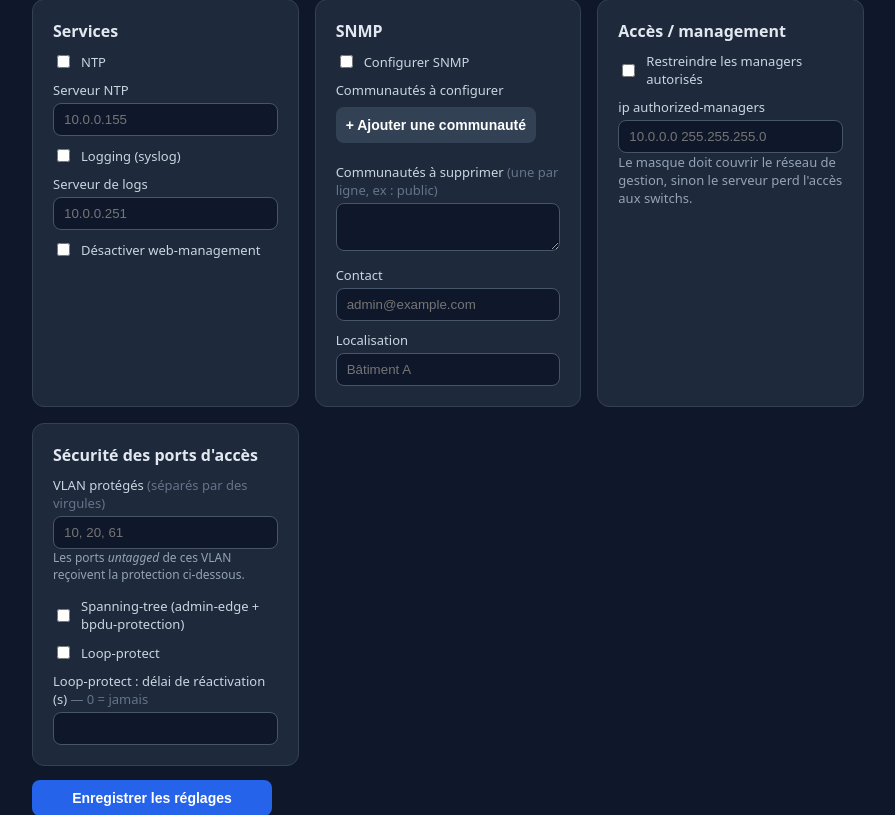
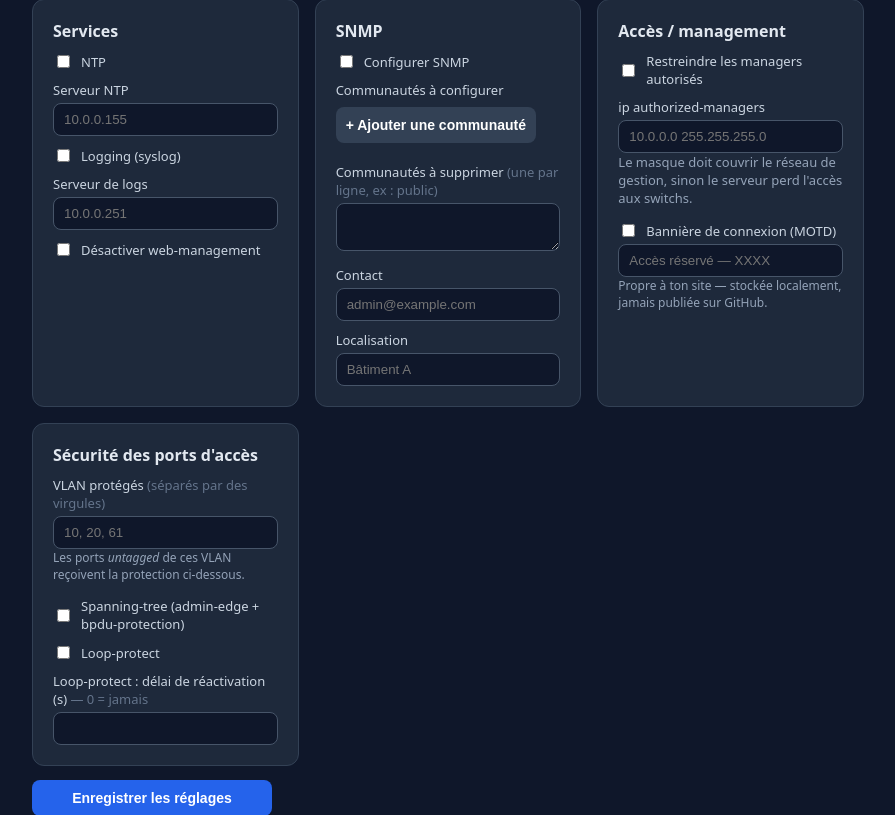
Before and after one commit to V3locidad/network-manage, a Flask app: template webui/templates/settings.html in a window 1280 px wide. Shown: the part 157-972 px from the top of the page, without its empty margins (192-1087 px from the left). Run offline with Flask 3, Linux system fonts and the light colour scheme; the template is opened without the code that fills it, so the values that code supplies are empty.

Commit message:
settings: bannière MOTD configurable (locale, jamais versionnée)
Champ banner_motd + interrupteur dans la page Config standard, stocké dans
baseline.json (local). Le rôle baseline ajoute 'banner motd "..."'. Le dépôt
reste générique : chaque site met sa propre bannière.

Co-Authored-By: Claude Opus 4.8 <noreply@anthropic.com>

```diff
--- a/roles/baseline/defaults/main.yml
+++ b/roles/baseline/defaults/main.yml
@@ -22,10 +22,13 @@ baseline_save: true           # write memory après application
 
 # Interrupteurs (appliquer ou non chaque bloc) — pilotés par la page « Config
 # standard » de l'interface. Par défaut tout est appliqué (comportement inchangé).
+# Bannière MOTD — propre au site (jamais versionnée).
+banner_motd: ""
 baseline_ntp: true
 baseline_logging: true
 baseline_snmp: true
 baseline_web_mgmt_off: true
 baseline_authmgr: true
+baseline_banner: true
 baseline_spanning_tree: true
 baseline_loop_protect: true
--- a/roles/baseline/tasks/procurve.yml
+++ b/roles/baseline/tasks/procurve.yml
@@ -57,6 +57,8 @@
             if (baseline_web_mgmt_off | bool) else [])
          + (['ip authorized-managers ' ~ authorized_manager ~ ' access manager']
             if (baseline_authmgr | bool) and authorized_manager else [])
+         + (['banner motd "' ~ banner_motd ~ '"']
+            if (baseline_banner | bool) and banner_motd else [])
          + ['end'] }}
 
 - name: "Construire les commandes de sécurité des ports"
--- a/webui/app.py
+++ b/webui/app.py
@@ -170,9 +170,12 @@ BASELINE_DEFAULTS = {
     "snmp_communities": [], "snmp_remove_communities": [],
     "authorized_manager": "", "protected_vlans": [],
     "loop_protect_disable_timer": 300,
+    # Bannière MOTD — propre à chaque site, reste local (jamais sur GitHub).
+    "banner_motd": "",
     # Interrupteurs : appliquer ou non chaque bloc.
     "baseline_ntp": True, "baseline_logging": True, "baseline_snmp": True,
     "baseline_web_mgmt_off": True, "baseline_authmgr": True,
+    "baseline_banner": True,
     "baseline_spanning_tree": True, "baseline_loop_protect": True,
 }
 _baseline_lock = threading.Lock()
@@ -557,9 +560,11 @@ def history():
 
 BASELINE_TOGGLES = ("baseline_ntp", "baseline_logging", "baseline_snmp",
                     "baseline_web_mgmt_off", "baseline_authmgr",
+                    "baseline_banner",
                     "baseline_spanning_tree", "baseline_loop_protect")
 BASELINE_TEXT = ("ntp_server", "logging_server", "snmp_community",
-                 "snmp_contact", "snmp_location", "authorized_manager")
+                 "snmp_contact", "snmp_location", "authorized_manager",
+                 "banner_motd")
 
 
 @app.route("/settings", methods=["GET", "POST"])
--- a/webui/templates/settings.html
+++ b/webui/templates/settings.html
@@ -59,6 +59,10 @@
       <label>ip authorized-managers</label>
       <input type="text" name="authorized_manager" value="{{ cfg.authorized_manager }}" placeholder="10.0.0.0 255.255.255.0">
       <p class="warn">Le masque doit couvrir le réseau de gestion, sinon le serveur perd l'accès aux switchs.</p>
+
+      <label class="check"><input type="checkbox" name="baseline_banner" {% if cfg.baseline_banner %}checked{% endif %}> Bannière de connexion (MOTD)</label>
+      <input type="text" name="banner_motd" value="{{ cfg.banner_motd }}" placeholder="Accès réservé — XXXX">
+      <p class="muted" style="font-size:12px;">Propre à ton site — stockée localement, jamais publiée sur GitHub.</p>
     </div>
 
     <div class="card">
```
